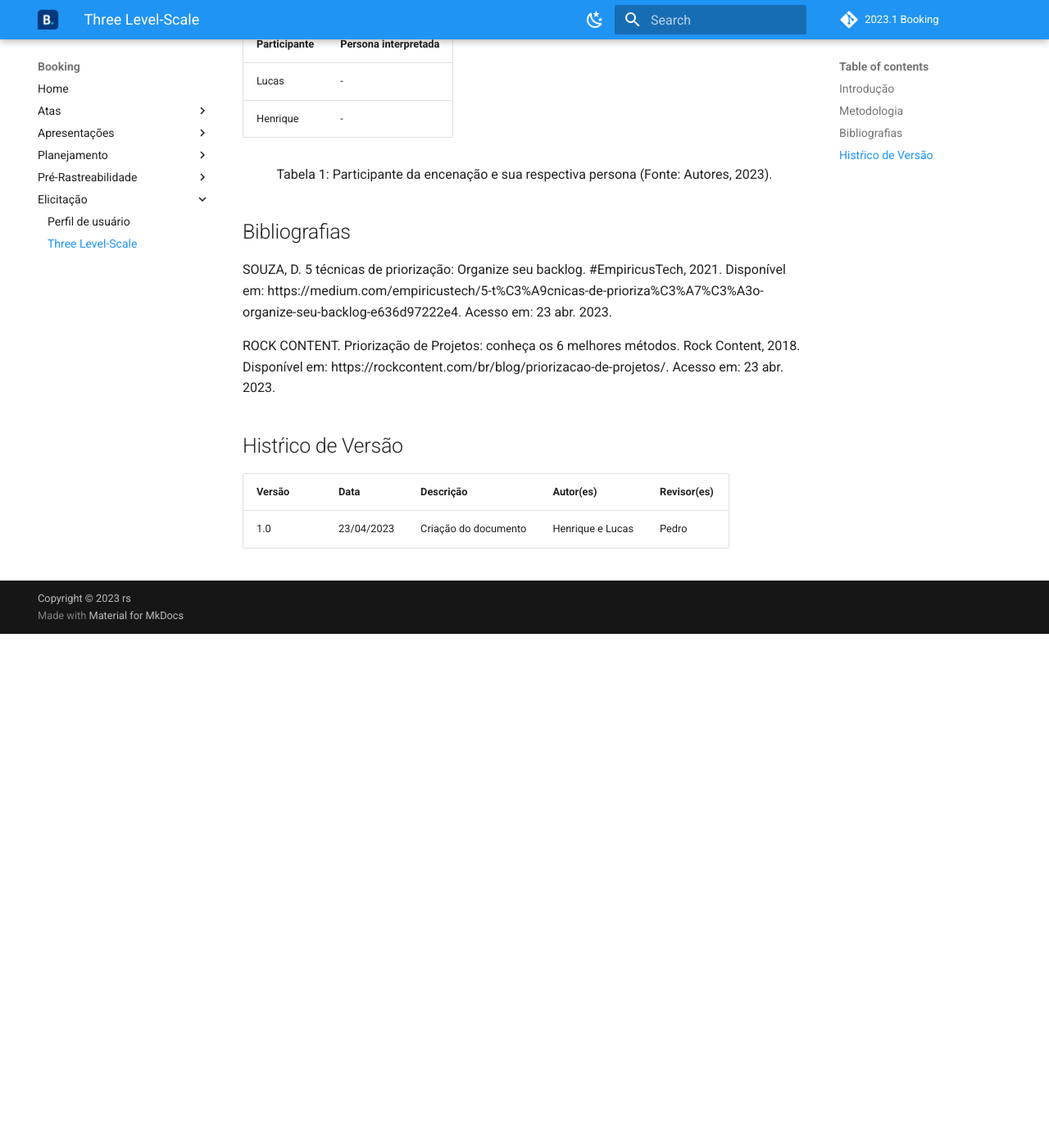
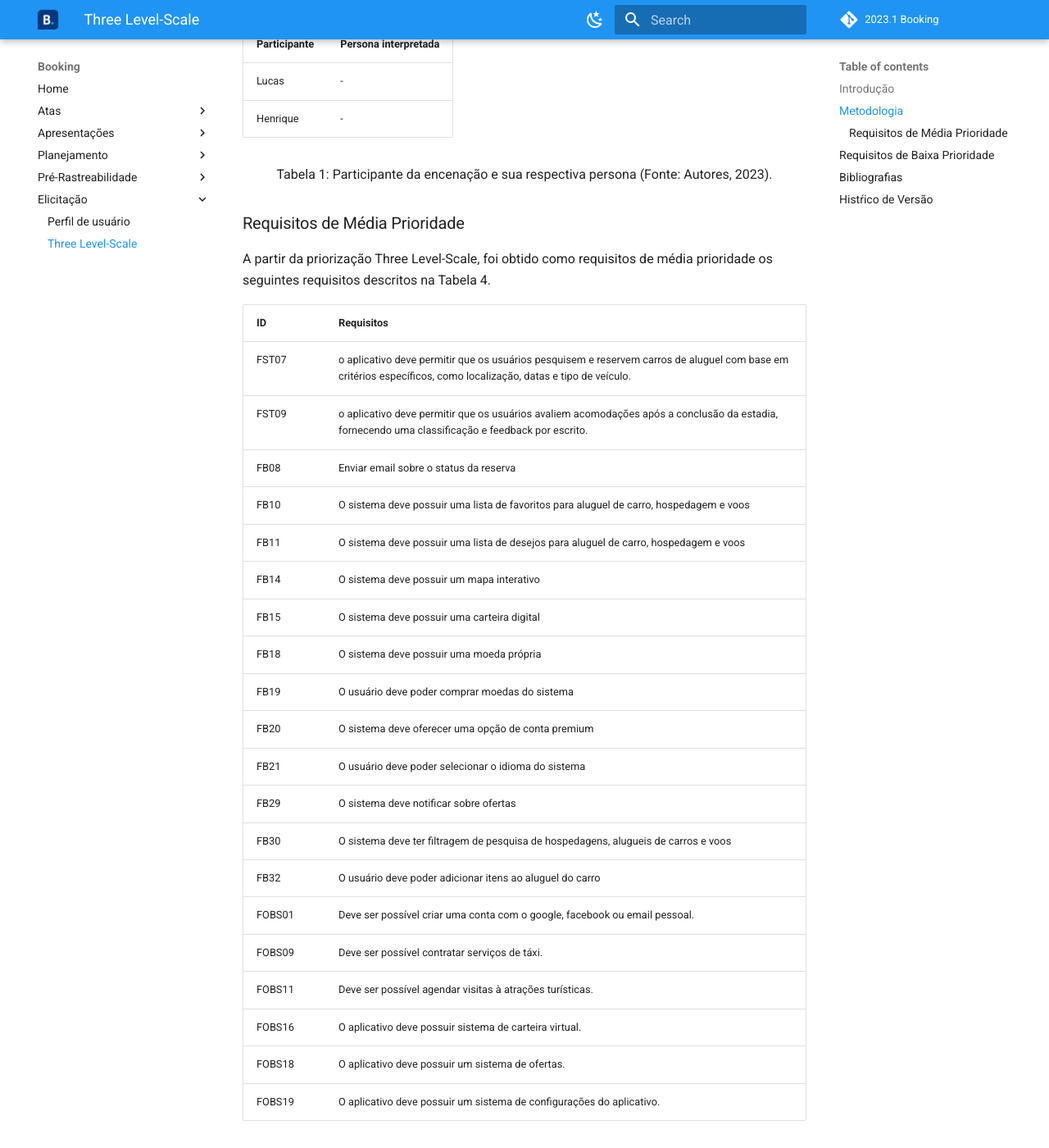
Before and after one commit to Requisitos-de-Software/2023.1-Booking, an MkDocs documentation site: the page built from docs/elicitacao/threeLevelScale.md, in a window 1280 px wide and 1400 px high, scrolled down 1569 px. Shown: the whole window at 82% size. Built offline with MkDocs 1.6.1 and Material for MkDocs 9.7.7, drawn with Linux system fonts in a browser that asks for light colours; comment, search, counter and statistics services are not loaded; before the commit the page ends 2342 px from its top, so only the background shows below that; some of the changed text lies outside the part shown.

Commit message:
35-Adicionando tabelas
Co-authored-by: LucasLopesFrazao <211031771@aluno.unb.br>

```diff
--- a/docs/elicitacao/threeLevelScale.md
+++ b/docs/elicitacao/threeLevelScale.md
@@ -27,7 +27,6 @@ Será utilizado o aplicativo Lucidchart para a criação da matriz de priorizaç
 
 Para a aplicação do three-level scale, será utilizada a ténica de interpretação, encontrada na tabela 1, onde os participantes irão interpretar alguma das personas criadas anteriormente, e assim, irão definir quais são os requisitos mais importantes e urgentes para a persona interpretada.
 
-
 | Participante | Persona interpretada |
 | ------------ | -------------------- |
 | Lucas        | -                    |
@@ -35,6 +34,52 @@ Para a aplicação do three-level scale, será utilizada a ténica de interpreta
 
 <div style="text-align: center">
 <p> Tabela 1: Participante da encenação e sua respectiva persona (Fonte: Autores, 2023). </p>
+</div>
+
+### Requisitos de Média Prioridade
+
+A partir da priorização Three Level-Scale, foi obtido como requisitos de média prioridade os seguintes requisitos descritos na Tabela 4.
+
+| ID     | Requisitos                                                                                                                                                            |
+| ------ | --------------------------------------------------------------------------------------------------------------------------------------------------------------------- |
+| FST07  | o aplicativo deve permitir que os usuários pesquisem e reservem carros de aluguel com base em critérios específicos, como localização, datas e tipo de veículo. |
+| FST09  | o aplicativo deve permitir que os usuários avaliem acomodações após a conclusão da estadia, fornecendo uma classificação e feedback por escrito.               |
+| FB08   | Enviar email sobre o status da reserva                                                                                                                                |
+| FB10   | O sistema deve possuir uma lista de favoritos para aluguel de carro, hospedagem e voos                                                                                |
+| FB11   | O sistema deve possuir uma lista de desejos para aluguel de carro, hospedagem e voos                                                                                  |
+| FB14   | O sistema deve possuir um mapa interativo                                                                                                                             |
+| FB15   | O sistema deve possuir uma carteira digital                                                                                                                           |
+| FB18   | O sistema deve possuir uma moeda própria                                                                                                                             |
+| FB19   | O usuário deve poder comprar moedas do sistema                                                                                                                       |
+| FB20   | O sistema deve oferecer uma opção de conta premium                                                                                                                  |
+| FB21   | O usuário deve poder selecionar o idioma do sistema                                                                                                                  |
+| FB29   | O sistema deve notificar sobre ofertas                                                                                                                                |
+| FB30   | O sistema deve ter filtragem de pesquisa de hospedagens, alugueis de carros e voos                                                                                    |
+| FB32   | O usuário deve poder adicionar itens ao aluguel do carro                                                                                                             |
+| FOBS01 | Deve ser possível criar uma conta com o google, facebook ou email pessoal.                                                                                           |
+| FOBS09 | Deve ser possível contratar serviços de táxi.                                                                                                                      |
+| FOBS11 | Deve ser possível agendar visitas à atrações turísticas.                                                                                                         |
+| FOBS16 | O aplicativo deve possuir sistema de carteira virtual.                                                                                                                |
+| FOBS18 | O aplicativo deve possuir um sistema de ofertas.                                                                                                                      |
+| FOBS19 | O aplicativo deve possuir um sistema de configurações do aplicativo.                                                                                                |
+
+<div style="text-align: center">
+    <p> Tabela 4 - Tabela de Requisitos de média prioridade. (Fonte: Autores. 2023).</p>
+</div>
+
+## Requisitos de Baixa Prioridade
+
+A partir da priorização Three Level-Scale, foi obtido como requisitos de baixa prioridade os seguintes requisitos descritos na Tabela 5.
+
+| ID      | Requisitos                                               |
+| ------- | -------------------------------------------------------- |
+| FB16    | O sistema deve exibir dicas sobre os locais e carros     |
+| FB17    | O sistema deve mostrar notícias relacionadas ao turismo |
+| NFB06   | O sistema deve ter escalabilidade                        |
+| NFOBS05 | Deve ser escalável.                                     |
+
+<div style="text-align: center">
+    <p> Tabela 5 - Tabela de Requisitos de média prioridade. (Fonte: Autores. 2023).</p>
 </div>
 
 ## Bibliografias
```
